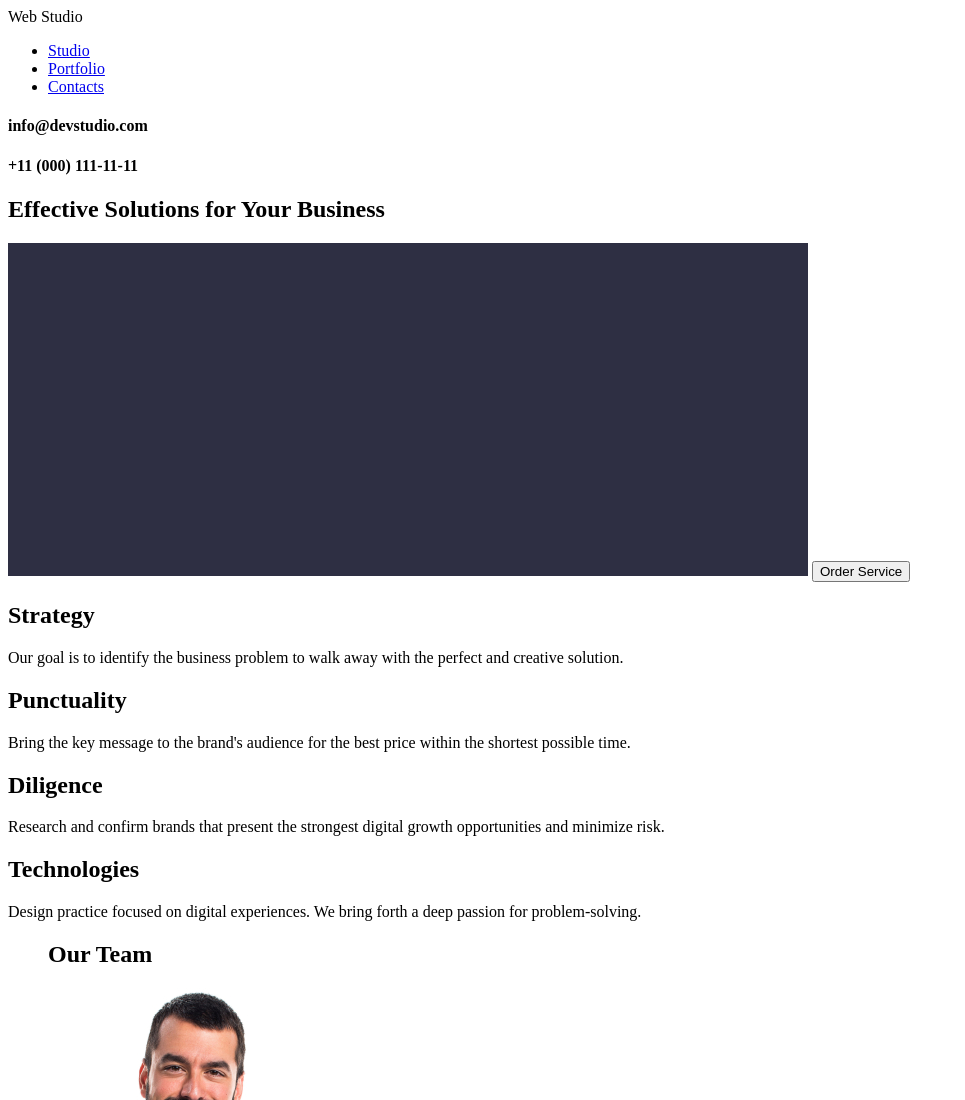
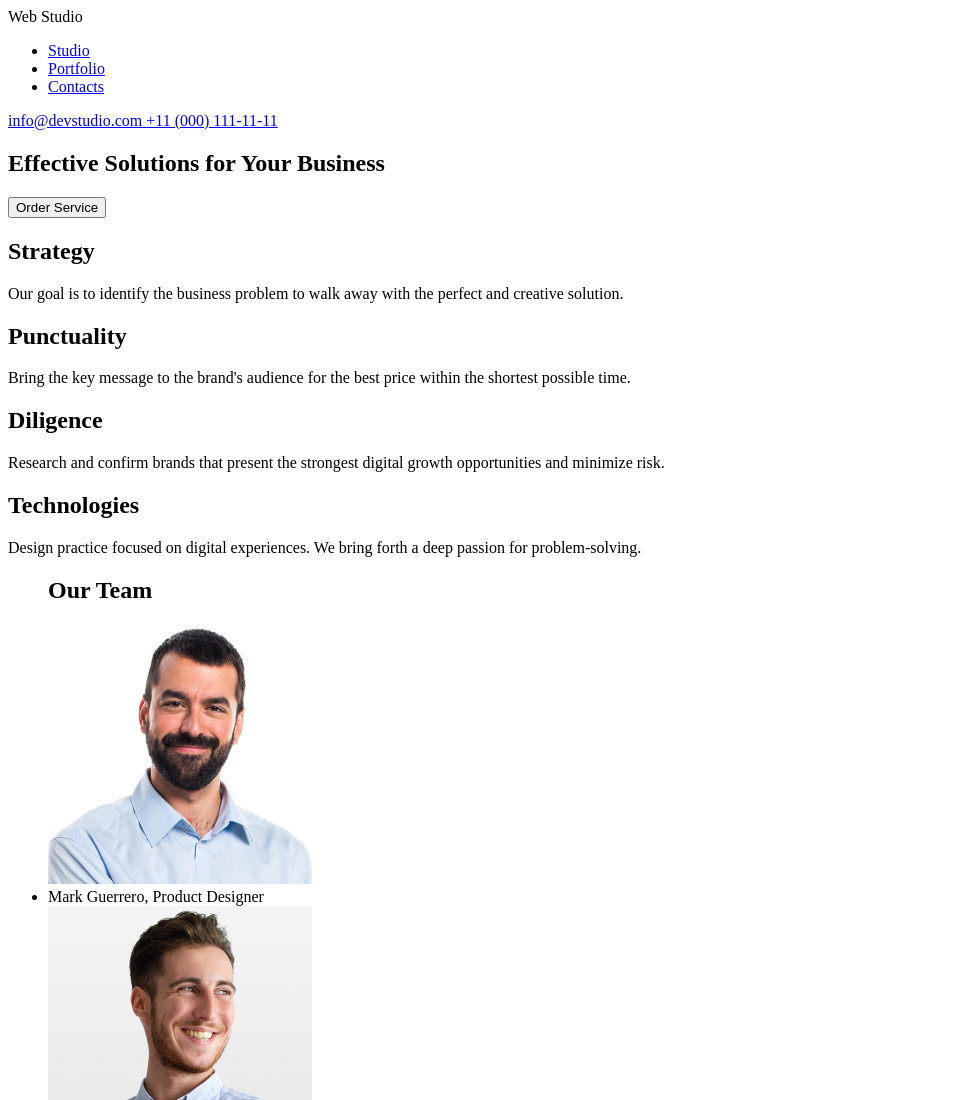
Before and after one commit to naxlicax/homework, a plain HTML site: page index.html in a window 1280 px wide. Shown: the top 1100 px of the page, without its empty margins (0-965 px from the left). Drawn offline with Linux system fonts and the light colour scheme.

Commit message:
a tag edited. image deleted.

```diff
--- a/index.html
+++ b/index.html
@@ -19,15 +19,13 @@
           </li>
         </ul>
       </nav>
-      <h4>info@devstudio.com</h4>
-      <h4>+11 (000) 111-11-11</h4>
+      <a href="#"> info@devstudio.com </a>
+      <a href="#"> +11 (000) 111-11-11 </a>
     </header>
 
     <main>
       <section>
         <h1>Effective Solutions for Your Business</h1>
-
-        <img src="images/Dark-bg.jpg" width="800px" />
         <button type="“button”">Order Service</button>
       </section>
       <span>
```
